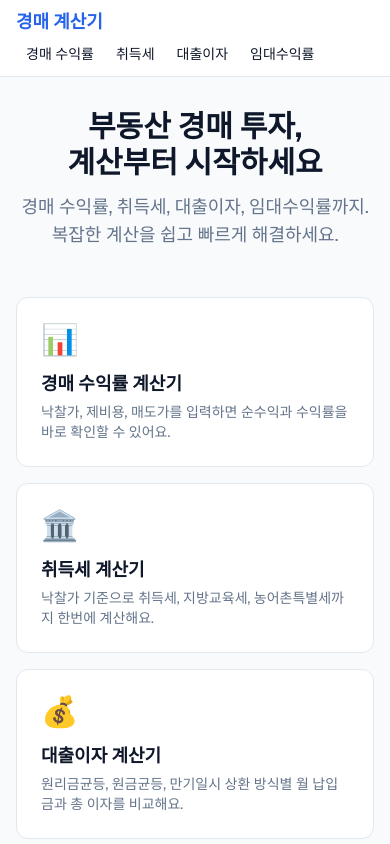
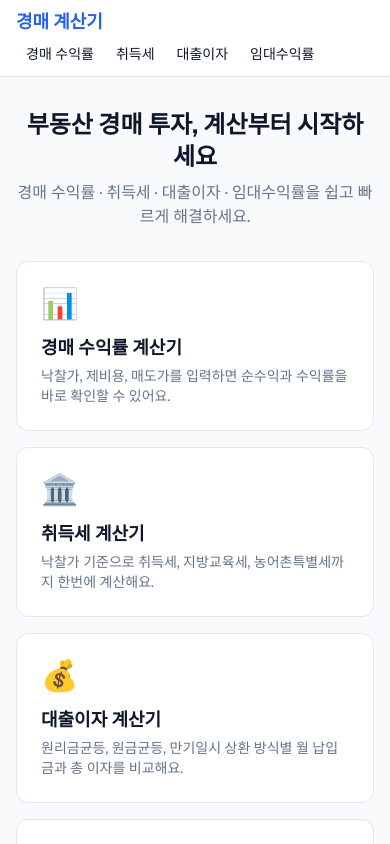
Before and after one commit to wellbeinginus-source/auction-calc, a Next.js app: page / in a window 390 px wide. Shown: the top 844 px of the page. Built offline with nearby package versions, Linux system fonts and the light colour scheme.

Commit message:
fix: 메인 페이지 강제 줄바꿈 제거, 모바일 가독성 개선

```diff
--- a/src/app/page.tsx
+++ b/src/app/page.tsx
@@ -44,15 +44,12 @@ const CALCULATORS = [
 export default function Home() {
   return (
     <>
-      <section className="text-center mb-12">
-        <h1 className="text-3xl font-bold mb-3">
-          부동산 경매 투자,
-          <br className="sm:hidden" /> 계산부터 시작하세요
+      <section className="text-center mb-8">
+        <h1 className="text-2xl sm:text-3xl font-bold mb-2">
+          부동산 경매 투자, 계산부터 시작하세요
         </h1>
-        <p className="text-muted text-lg max-w-xl mx-auto">
-          경매 수익률, 취득세, 대출이자, 임대수익률까지.
-          <br />
-          복잡한 계산을 쉽고 빠르게 해결하세요.
+        <p className="text-muted text-base sm:text-lg max-w-xl mx-auto">
+          경매 수익률 · 취득세 · 대출이자 · 임대수익률을 쉽고 빠르게 해결하세요.
         </p>
       </section>
 
```
